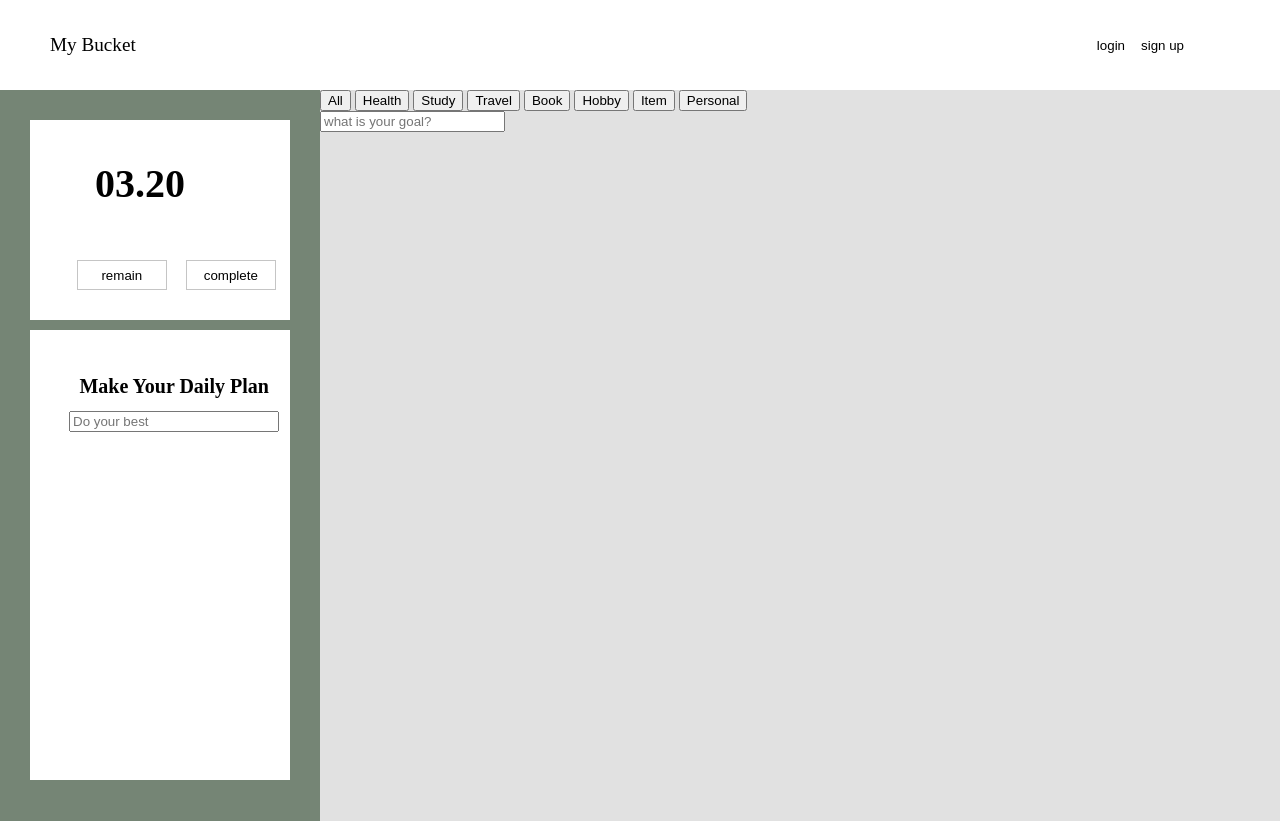
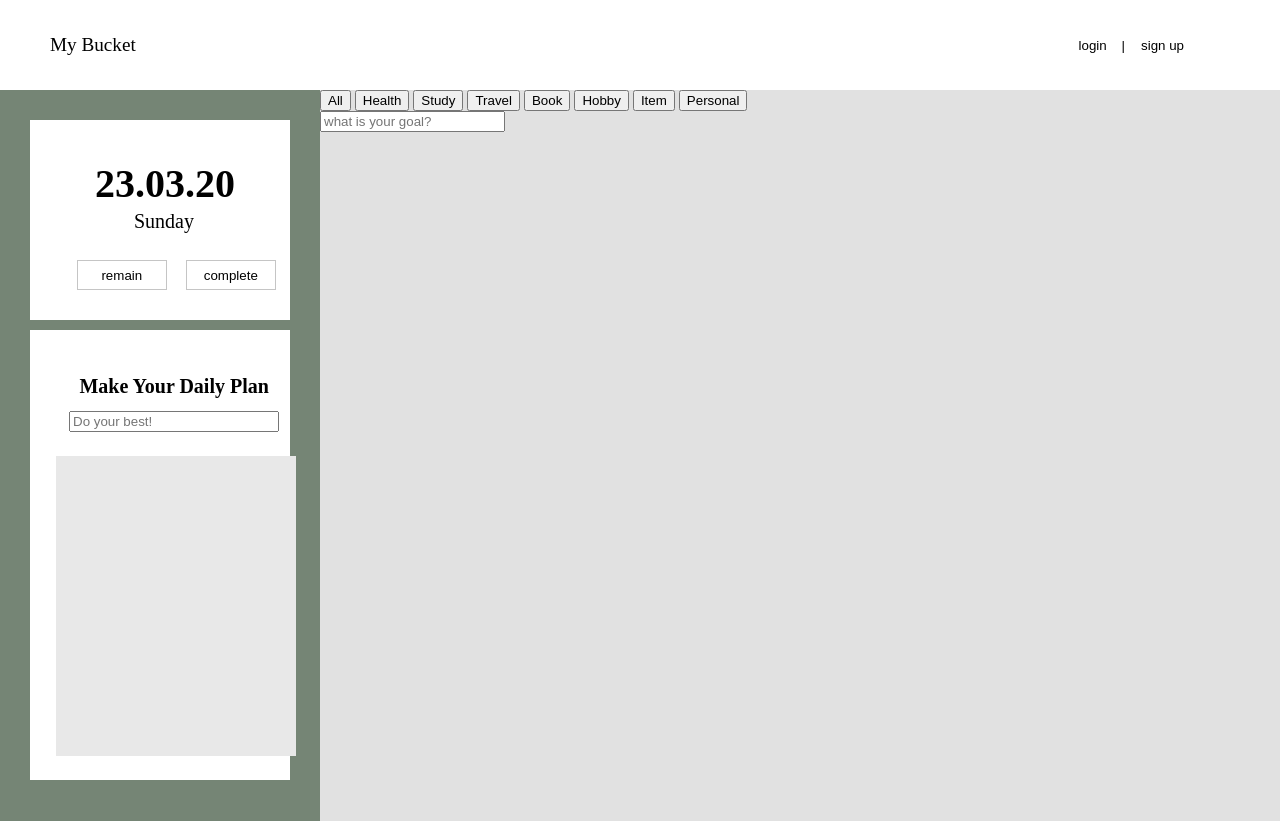
Before and after one commit to reinexxism/FE_Toy_Projects, a plain HTML site: page My Bucket List/index.html in a window 1280 px wide. Drawn offline with Linux system fonts and the light colour scheme.

Commit message:
Modify HTML File

```diff
--- a/My Bucket List/index.html
+++ b/My Bucket List/index.html
@@ -13,7 +13,7 @@
     <header id="navbar">
       <a href="#" class="logo">My Bucket</a>
       <div class="menubar">
-        <input type="button" class="login" value="login" />
+        <input type="button" class="login" value="login    |" />
         <input type="button" class="signup" value="sign up" />
       </div>
     </header>
@@ -21,31 +21,50 @@
     <!-- sidebar pt(show date of today & today's to-do list) -->
     <section id="side_bar">
       <div class="side_bar_upper">
-        <div class="dateOfToday">03.20</div>
-        <div class="todoStateBtn">
+        <span class="dateOfToday">23.03.20</span>
+        <span class="dayOfToday">Sunday</span>
+        <span class="todoStateBtn">
           <input type="button" class="remain" value="remain" />
           <input type="button" class="complete" value="complete" />
-        </div>
+        </span>
       </div>
       <div class="side_bar_lower">
         <p>Make Your Daily Plan</p>
-        <input type="text" class="todoInput" placeholder="Do your best" />
+        <input type="text" class="todoInput" placeholder="Do your best!" />
+        <div class="todoOutput"></div>
       </div>
     </section>
 
     <!-- main content pt(bucket list of user) -->
     <section id="mainContent">
       <div class="showIcons">
-        <input type="button" class="All" value="All" />
-        <input type="button" class="Health" value="Health" />
-        <input type="button" class="Study" value="Study" />
-        <input type="button" class="Travel" value="Travel" />
-        <input type="button" class="Book" value="Book" />
-        <input type="button" class="Hobby" value="Hobby" />
-        <input type="button" class="Item" value="Item" />
-        <input type="button" class="Personal" value="Personal" />
+        <span>
+          <input type="button" class="icon All" value="All" />
+        </span>
+        <span>
+          <input type="button" class="icon Health" value="Health" />
+        </span>
+        <span>
+          <input type="button" class="icon Study" value="Study" />
+        </span>
+        <span>
+          <input type="button" class="icon Travel" value="Travel" />
+        </span>
+        <span>
+          <input type="button" class="icon Book" value="Book" />
+        </span>
+        <span>
+          <input type="button" class="icon Hobby" value="Hobby" />
+        </span>
+        <span>
+          <input type="button" class="icon Item" value="Item" />
+        </span>
+        <span>
+          <input type="button" class="icon Personal" value="Personal" />
+        </span>
       </div>
       <input type="text" class="bucketInput" placeholder="what is your goal?" />
+      <div class="bucketOutput"></div>
     </section>
   </body>
 </html>
```
